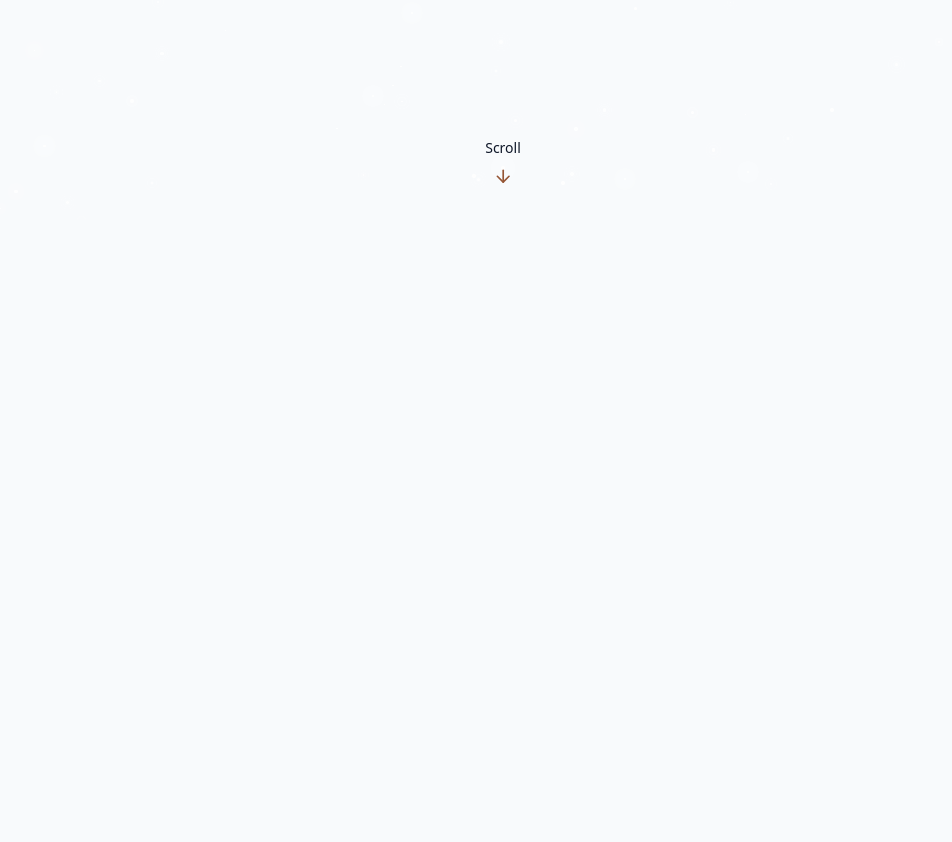
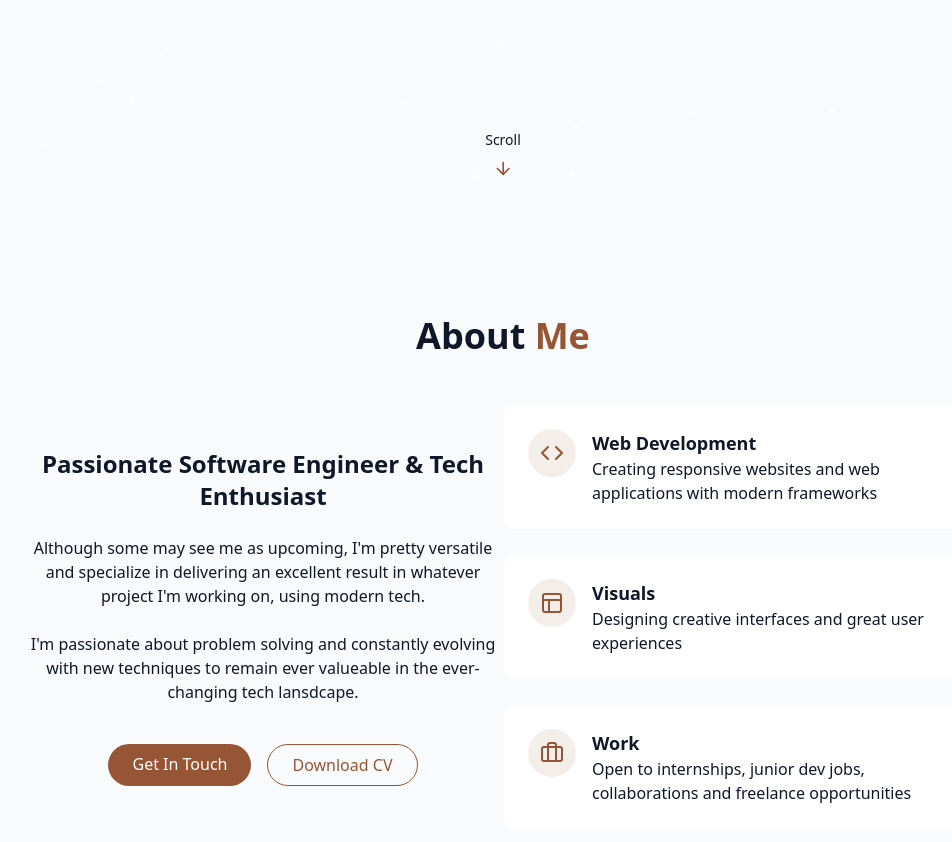
Before and after one commit to Katartismos/Portfolio, a React (Vite) app: page / in a window 1280 px wide. Shown: the part 580-1422 px from the top of the page, without its empty margins (137-1089 px from the left). Before the commit the page ends 800 px from the top, so only its background shows below. Built offline with nearby package versions, Linux system fonts and the light colour scheme.

Commit message:
Finished About Me section

```diff
--- /dev/null
+++ b/src/components/AboutSection.jsx
@@ -0,0 +1,76 @@
+import { Briefcase, Code, Layout } from "lucide-react";
+
+export const AboutSection = () => {
+
+  return (
+    <section id="about" className="py-24 px-4 relative">
+      <div className="container mx-auto max-w-5xl">
+        <h2 className="text-3xl md:text-4xl font-bold mb-12 text-center">
+          About <span className="text-primary">Me</span>
+        </h2>
+
+        <div className="grid grid-cols-1 md:grid-cols-2 items-center">
+          <div className="space-y-6">
+            <h3 className="text-2xl font-semibold">Passionate Software Engineer & Tech Enthusiast</h3>
+
+            <p className="text-muted-foreground">
+              Although some may see me as upcoming, I'm pretty versatile and specialize in delivering an excellent result in whatever project I'm working on, using modern tech.
+            </p>
+
+            <p className="text-muted-foreground">
+              I'm passionate about problem solving and constantly evolving with new techniques to remain ever valueable in the ever-changing tech lansdcape.
+            </p>
+
+            <div className="flex flex-col sm:flex-row gap-4 pt-4 justify-center">
+              <a href="#contact" className="cosmic-button"> Get In Touch</a>
+
+              <a href="" className="px-6 py-2 rounded-full border border-primary text-primary hover:bg-primary/10 transition-colors duration-300">Download CV</a>
+            </div>
+          </div>
+
+          <div className="grid grid-cols-1 gap-6">
+            <div className="gradient-border p-6 card-hover">
+              <div className="flex items-start gap-4">
+                <div className="p-3 rounded-full bg-primary/10">
+                  <Code className="h-6 w-6 text-primary" />
+                </div>
+                <div className="text-left">
+                  <h4 className="font-semibold text-lg">Web Development</h4>
+                  <p className="text-muted-foreground">
+                    Creating responsive websites and web applications with modern frameworks
+                  </p>
+                </div>
+              </div>
+            </div>
+            <div className="gradient-border p-6 card-hover">
+              <div className="flex items-start gap-4">
+                <div className="p-3 rounded-full bg-primary/10">
+                  <Layout className="h-6 w-6 text-primary" />
+                </div>
+                <div className="text-left">
+                  <h4 className="font-semibold text-lg">Visuals</h4>
+                  <p className="text-muted-foreground">
+                    Designing creative interfaces and great user experiences
+                  </p>
+                </div>
+              </div>
+            </div>
+            <div className="gradient-border p-6 card-hover">
+              <div className="flex items-start gap-4">
+                <div className="p-3 rounded-full bg-primary/10">
+                  <Briefcase className="h-6 w-6 text-primary" />
+                </div>
+                <div className="text-left">
+                  <h4 className="font-semibold text-lg">Work</h4>
+                  <p className="text-muted-foreground">
+                    Open to internships, junior dev jobs, collaborations and freelance opportunities
+                  </p>
+                </div>
+              </div>
+            </div>
+          </div>
+        </div>
+      </div>
+    </section>
+  );
+};
--- a/src/components/HeroSection.jsx
+++ b/src/components/HeroSection.jsx
@@ -15,7 +15,7 @@ export const HeroSection = () => {
           </h1>
 
           <p
-            className="text-lg md:text-xl text-muted-foreground max-w-2xl mx-auto opacity-0 animate-fade-in-delay-3"
+            className="text-lg md:text-xl text-muted-foreground max-w-2xl mx-auto opacity-0 animate-fade-in-delay-3 font-serif"
           >
             I'm a software engineer with a passion for creating excellent web experiences. Though currently specializing in front-end web development, I build interfaces which are both functional and beautiful but when there's need for a bit of back-end, I'm more than capable enough to deliver.
           </p>
--- a/src/index.css
+++ b/src/index.css
@@ -135,7 +135,7 @@
 }
 
 @utility gradient-border {
-  @apply relative rounded-md;
+  @apply relative rounded-xl;
   background: linear-gradient(to right, hsl(var(--card)), hsl(var(--card)));
   background-clip: padding-box;
   border: 1px solid transparent;
--- a/src/pages/Home.jsx
+++ b/src/pages/Home.jsx
@@ -1,7 +1,8 @@
 import { ThemeToggle } from '../components/ThemeToggle';
-import { StarBackground } from '@/components/StarBackground';
-import { Navbar } from '@/components/Navbar';
-import { HeroSection } from '@/components/HeroSection';
+import { StarBackground } from '../components/StarBackground';
+import { Navbar } from '../components/Navbar';
+import { HeroSection } from '../components/HeroSection';
+import { AboutSection } from '../components/AboutSection';
 
 export const Home = () => {
 
@@ -16,6 +17,7 @@ export const Home = () => {
       {/** Main Content */}
       <main>
         <HeroSection />
+        <AboutSection />
       </main>
       {/** Footer */}
     </div>
```
